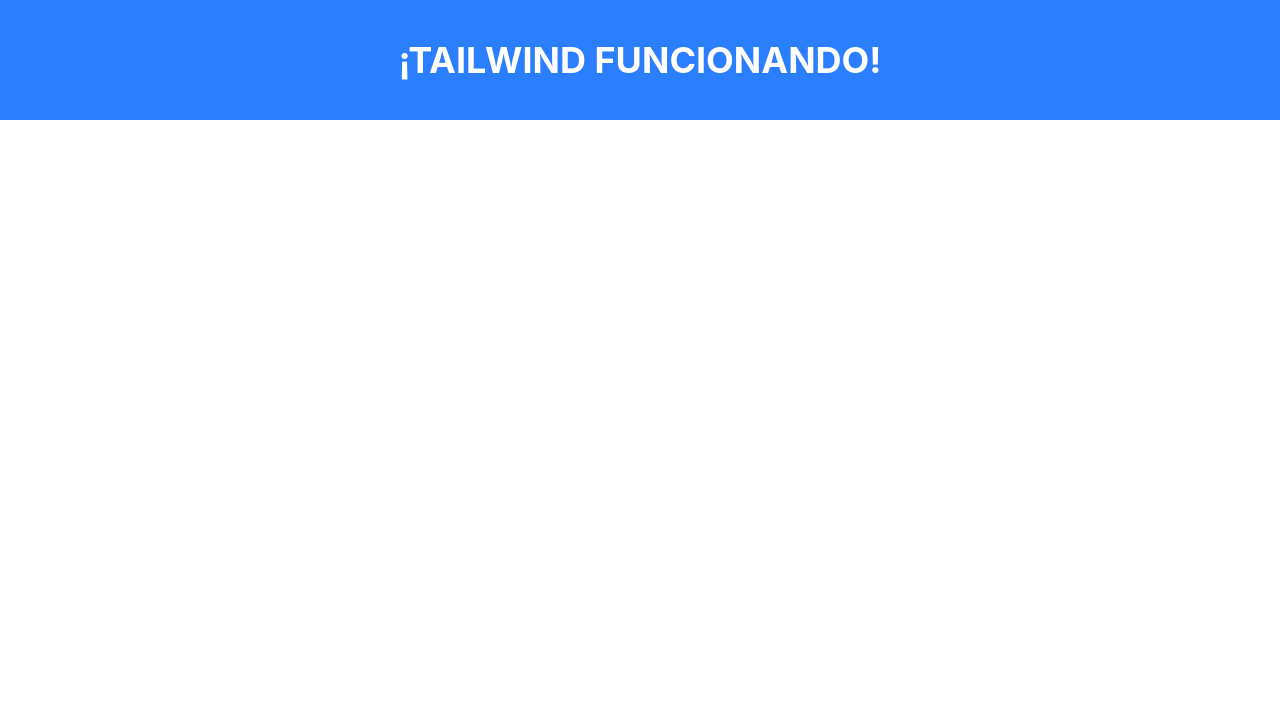
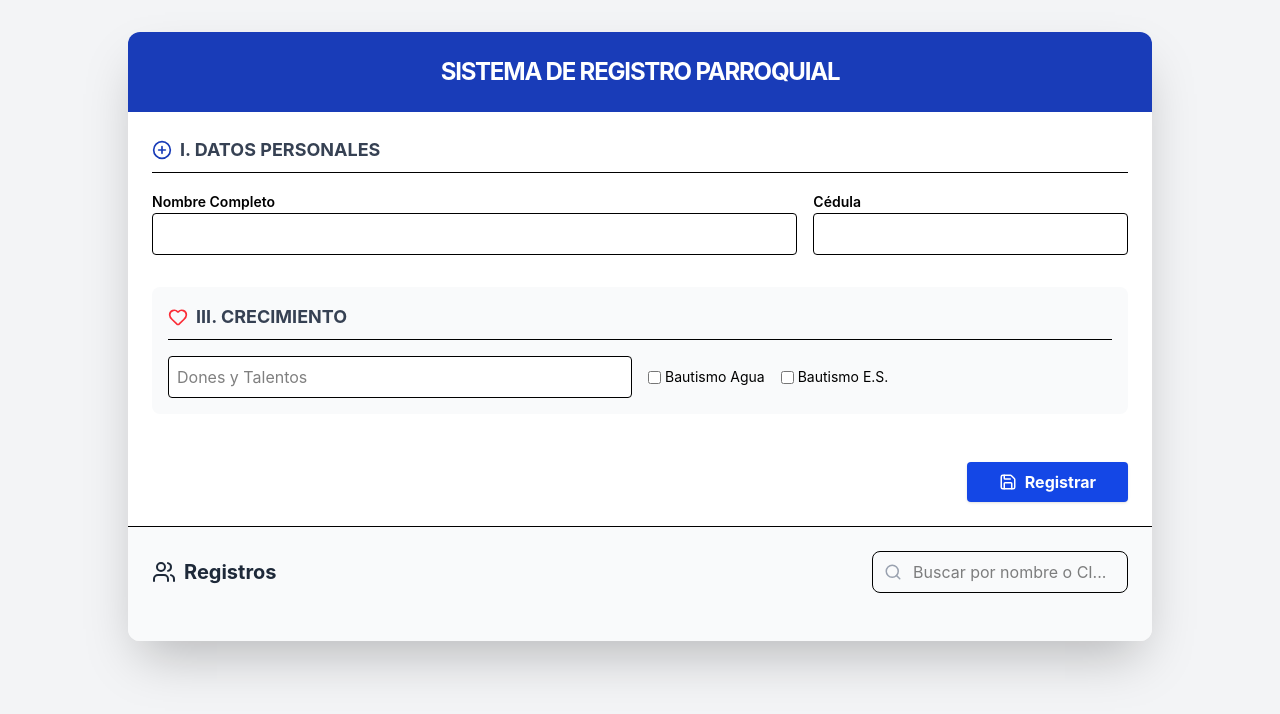
Before and after one commit to SteffVill/registro-creyentes, a React (Vite) app: page / in a window 1280 px wide. Shown: the top 714 px of the page. Built offline with nearby package versions, Linux system fonts and the light colour scheme.

Commit message:
App en general junto con sus componentes

```diff
--- a/src/App.jsx
+++ b/src/App.jsx
@@ -1,8 +1,85 @@
-function App() {
+import React, { useState, useEffect } from 'react';
+import SearchBar from './components/SearchBar';
+import CreyenteForm from './components/CreyenteForm';
+import CreyenteList from './components/CreyenteList';
+import { Users } from 'lucide-react';
+
+const App = () => {
+  const [registros, setRegistros] = useState([]);
+  const [busqueda, setBusqueda] = useState('');
+  const [editandoIndex, setEditandoIndex] = useState(null);
+
+  const getInitialState = () => ({
+    nombre: '', fechaNacimiento: '', cedula: '', estadoCivil: 'Soltero(a)', profesion: '',
+    telefono: '', correo: '', bautizadoAgua: 'No', bautizadoEspiritu: 'No', dones: '', familia: []
+  });
+
+  const [formData, setFormData] = useState(getInitialState());
+
+  useEffect(() => {
+    const saved = localStorage.getItem('creyentes_data');
+    if (saved) setRegistros(JSON.parse(saved));
+  }, []);
+
+  useEffect(() => {
+    localStorage.setItem('creyentes_data', JSON.stringify(registros));
+  }, [registros]);
+
+  const guardarRegistro = (e) => {
+    e.preventDefault();
+    if (editandoIndex !== null) {
+      const actualizados = [...registros];
+      actualizados[editandoIndex] = formData;
+      setRegistros(actualizados);
+      setEditandoIndex(null);
+    } else {
+      setRegistros([...registros, formData]);
+    }
+    setFormData(getInitialState());
+  };
+
+  const eliminarRegistro = (idx) => {
+    if (confirm("¿Eliminar registro?")) setRegistros(registros.filter((_, i) => i !== idx));
+  };
+
+  const prepararEdicion = (idx) => {
+    setFormData(registros[idx]);
+    setEditandoIndex(idx);
+    window.scrollTo({ top: 0, behavior: 'smooth' });
+  };
+
+  const filtrados = registros.filter(r =>
+    r.nombre.toLowerCase().includes(busqueda.toLowerCase()) || r.cedula.includes(busqueda)
+  );
+
   return (
-    <div className="bg-blue-500 text-white p-10 text-center">
-      <h1 className="text-4xl font-bold uppercase">¡Tailwind funcionando!</h1>
+    <div className="min-h-screen bg-gray-100 p-4 md:p-8">
+      <div className="max-w-5xl mx-auto bg-white shadow-2xl rounded-xl overflow-hidden">
+        <header className="bg-blue-800 text-white p-6 text-center">
+          <h1 className="text-2xl font-bold uppercase tracking-tighter">Sistema de Registro Parroquial</h1>
+        </header>
+
+        <CreyenteForm
+          formData={formData} setFormData={setFormData}
+          guardarRegistro={guardarRegistro} editandoIndex={editandoIndex}
+          setEditandoIndex={setEditandoIndex} getInitialState={getInitialState}
+        />
+
+        <div className="p-6 bg-gray-50 border-t">
+          <div className="flex flex-col md:flex-row justify-between gap-4 mb-6">
+            <h2 className="text-xl font-bold text-gray-800 flex items-center gap-2"><Users /> Registros</h2>
+            <SearchBar busqueda={busqueda} setBusqueda={setBusqueda} />
+          </div>
+
+          <CreyenteList
+            registros={filtrados}
+            prepararEdicion={prepararEdicion}
+            eliminarRegistro={eliminarRegistro}
+          />
+        </div>
+      </div>
     </div>
-  )
-}
-export default App
+  );
+};
+
+export default App;
```
